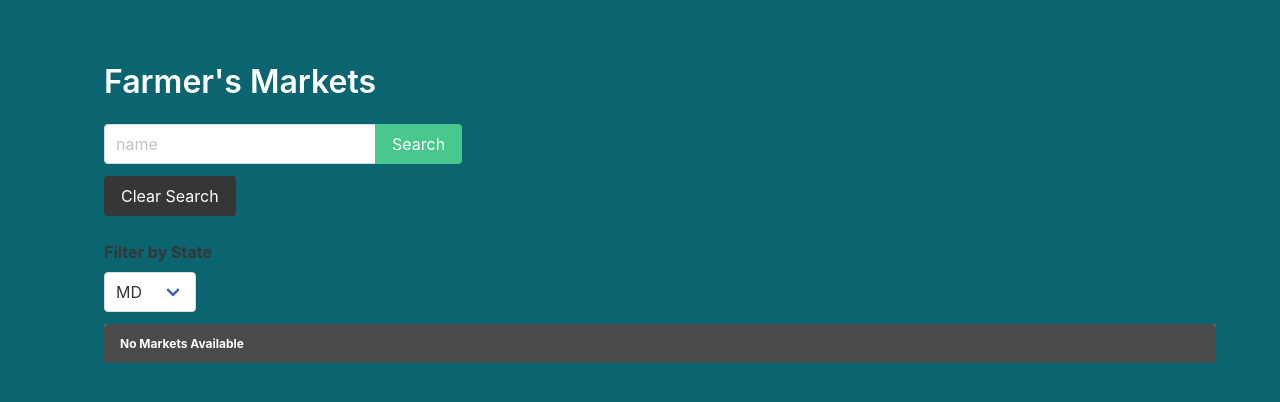
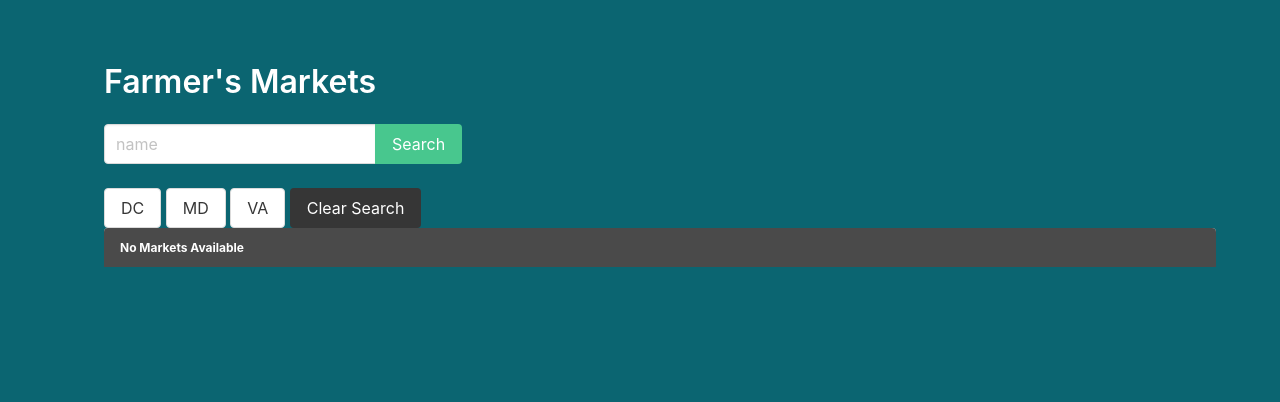
Before and after one commit to hrigg/farmersmarket, a Django app: page /markets/?state=DC in a window 1280 px wide. Shown: the part 52-454 px from the top of the page. Run offline with Django 4.2, Linux system fonts and the light colour scheme; data that the repository does not hold is empty.

Commit message:
search by state with buttons

```diff
--- a/main_app/templates/market_list.html
+++ b/main_app/templates/market_list.html
@@ -16,24 +16,14 @@
         <input class="button is-success" type="submit" value="Search" />
       </div>
     </div>
+</form>
+  <div>
+    <button class="button"> <a href='http://localhost:8000/markets/?state=DC'> DC</a></button>
+    <button class="button"> <a href='http://localhost:8000/markets/?state=MD'> MD</a></button>
+    <button class="button"> <a href='http://localhost:8000/markets/?state=VA'> VA</a></button>
+    <a class="button is-dark" href="{% url 'market_list' %}">Clear Search</a>
+  </div>
 
-    <a class="button is-dark" href="{% url 'market_list' %}">Clear Search</a>
-  </form>
-  <div class="field">
-    <label class="label">Filter by State</label>
-    <div class="control">
-    <form method="get">
-      <div class="select">
-        <select>
-          <option disabled="true"> State</option>
-          <option value="MD" name="state" > MD </option>
-          <option value="VA" name="state" > VA </option>
-          <option value="DC" name="state" > DC </option>
-        </select>
-      </div>
-    </form>
-    </div>
-  </div>
 <div class="gallery">
   {% for market in markets %}
 
--- a/main_app/views.py
+++ b/main_app/views.py
@@ -25,28 +25,28 @@ class MarketList(TemplateView, View):
     template_name= 'market_list.html'
     def get_context_data(self, **kwargs):
         context=super().get_context_data(**kwargs)
-
+        state=self.request.GET.get('state')
         name=self.request.GET.get('name')
         if name != None:
             context['markets']= Market.objects.filter(name__icontains=name)
+        elif state == "VA":
+            context['markets']= Market.objects.filter(state__icontains=state)
+        elif state== 'MD':
+            context['markets']= Market.objects.filter(state__icontains=state)
+        elif state== 'DC':
+            context['markets']= Market.objects.filter(state__icontains=state)
+        elif state== '':
+            context['markets']= Market.objects.filter(state__icontains=state)
         else:
             context['markets']=Market.objects.all()
         return context
 
-    # def get_context_data(self, **kwargs):
-    #     context=super().get_context_data(**kwargs)
-    #     state=self.request.GET.get('state')
-    #     if state == "VA":
-    #         context['markets']= Market.objects.filter(state__icontains='VA')
-    #     elif state== 'MD':
-    #         context['markets']= Market.objects.filter(state__icontains='MD')
-    #     else:
-    #         context['markets']= Market.objects.filter(state__icontains='')
-    #     return context
+
+
 
     def get_queryset(self):
         qs= super().get_queryset()
-        return qs.filter(state__icontains=self.kwargs['VA'])
+        return qs.filter(name__icontains=self.kwargs['VA'])
 
 
 
```
Also changed, not shown: main_app/static/styles/main.css (line endings or trailing spaces).
